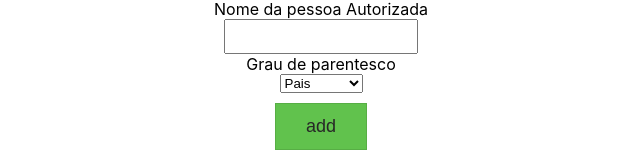
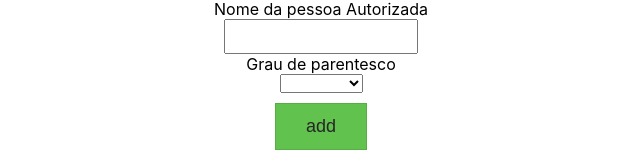
Before and after one commit to howjack/DevInHouse-ExercicioReact-SGA, a React (Create React App) app in the folder web-app/: page / in a window 1280 px wide. Shown: the part 552-716 px from the top of the page, without its empty margins (319-959 px from the left). Built offline with nearby package versions, Linux system fonts and the light colour scheme.

Commit message:
lista de autorizados

```diff
--- a/web-app/src/components/PessoasAutorizadas/index.jsx
+++ b/web-app/src/components/PessoasAutorizadas/index.jsx
@@ -1,22 +1,82 @@
 import React from "react";
 
 class PAutorizadas extends React.Component {
+	constructor(props) {
+		super(props);
+
+		this.state = { autorizadaValue: "", grauValue: "" };
+
+		this.autorizados = [];
+		this.existList = false;
+		this.handleChange = this.handleChange.bind(this);
+		this.handleBtn = this.handleBtn.bind(this);
+		this.handleOptions = this.handleOptions.bind(this);
+		this.handleDeleteBtn = this.handleDeleteBtn.bind(this);
+	}
+
+	handleChange(event) {
+		this.setState({ autorizadaValue: event.target.value });
+	}
+	handleOptions(event) {
+		this.setState({ grauValue: event.target.value });
+	}
+	handleBtn(event) {
+		event.preventDefault();
+		if (this.state.autorizadaValue && this.state.grauValue) {
+			this.autorizados.push({
+				name: this.state.autorizadaValue,
+				grau: this.state.grauValue,
+			});
+			this.setState({ autorizadaValue: "" });
+			this.setState({ grauValue: "" });
+			this.existList = true;
+			console.log(this.autorizados);
+		} else {
+			console.error("Algum campo em branco");
+		}
+	}
+	handleDeleteBtn(event) {
+		event.preventDefault();
+		// this.autorizados.pop(event)
+		console.log(event);
+
+		event.target.remove();
+	}
+
 	render() {
 		return (
 			<>
-                <label htmlFor="autorizada">Nome da pessoa Autorizada</label>
-				<input type="text" id="autorizada" name="autorizada" />
-                <label htmlFor="grauParentesco">Grau de parentesco</label>
-				<select name="grauParentesco" id="grauParentesco">
-					<option value="Pais">Pais</option>
-					<option value="Tios">Tios</option>
-					<option value="Avos">Avós</option>
-					<option value="Padrinhos">Padrinhos</option>
+				<label htmlFor="autorizada">Nome da pessoa Autorizada</label>
+				<input
+					type="text"
+					value={this.state.autorizadaValue}
+					onChange={this.handleChange}
+					name="autorizada"
+				/>
+				<label htmlFor="grauParentesco">Grau de parentesco</label>
+				<select
+					name="grauParentesco"
+					id="grauParentesco"
+					value={this.state.grauValue}
+					onChange={this.handleOptions}
+				>
+					<option value=""></option>
+					<option value="Pai">Pais</option>
+					<option value="Tio">Tios</option>
+					<option value="Avo">Avós</option>
+					<option value="Padrinho">Padrinhos</option>
 				</select>
-                <button>add</button>
-                <ul>
-                {/* terminei aqui */}
-                </ul>
+				<button onClick={this.handleBtn}>add</button>
+				<ul className={this.existList ? "listAutorizados" : ""}>
+					{this.autorizados.map((item, index) => {
+						return (
+							// parei Aqui
+							<li key={index} onDoubleClick={this.handleDeleteBtn}>
+								{item.name} - {item.grau}
+							</li>
+						);
+					})}
+				</ul>
 			</>
 		);
 	}
--- a/web-app/src/components/RegistrationForms/index.jsx
+++ b/web-app/src/components/RegistrationForms/index.jsx
@@ -22,9 +22,14 @@ class RegistrationForms extends React.Component {
 		console.log(number.target.value);
 	}
 
+	handleSubmit(event){
+		event.preventDefault();
+		console.log(event);
+	}
+
 	render() {
 		return (
-			<form>
+			<form onSubmit={this.handleSubmit}>
 				<label htmlFor="nome">Nome</label>
 				<input type="text" name="nome" id="nome" />
 				<label htmlFor="aniversario">Data de nascimento</label>
```
